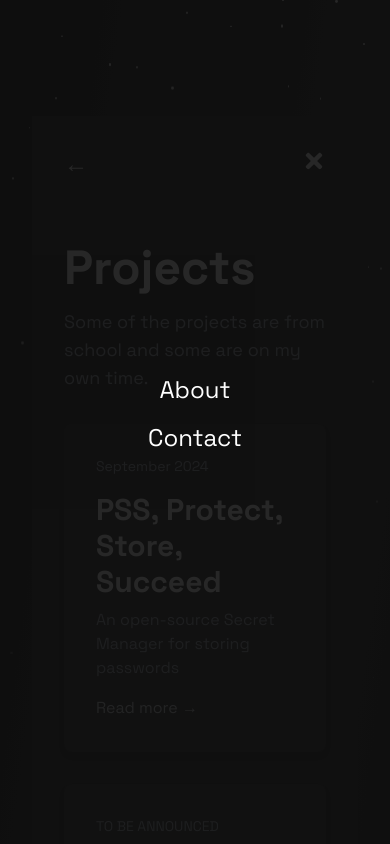
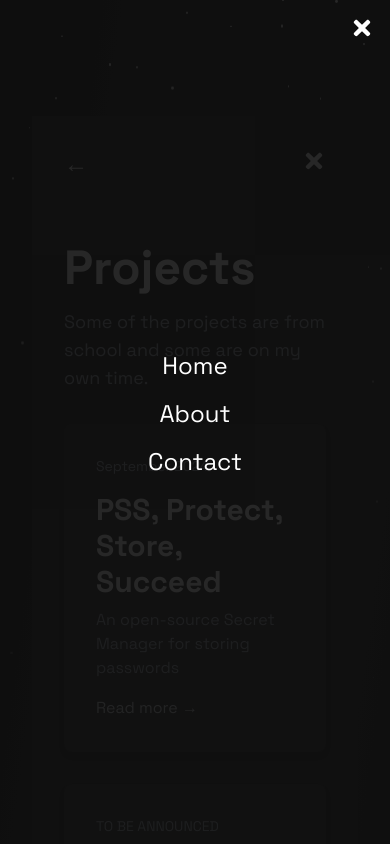
Before and after one commit to Taxanehh/website, a Next.js app: page /projects in a window 390 px wide. Both pictures are taken after a click on the button 314 px from the left and 160 px from the top of the page. Shown: the top 844 px of the page. Built offline with nearby package versions, Linux system fonts and the light colour scheme.

Commit message:
Hamburger menu fix

```diff
--- a/app/components/about.jsx
+++ b/app/components/about.jsx
@@ -74,6 +74,12 @@ export default function About() {
                 >
                   <FaTimes />
                 </button>
+                <motion.a
+                  onClick={() => { handleNavigation('/'); setIsMenuOpen(false); }}
+                  className="text-white text-2xl hover:text-gray-300 mb-4"
+                >
+                  Home
+                </motion.a>
                 <motion.a
                   onClick={() => { handleNavigation('/projects'); setIsMenuOpen(false); }}
                   className="text-white text-2xl hover:text-gray-300 mb-4"
--- a/app/components/contact.jsx
+++ b/app/components/contact.jsx
@@ -74,6 +74,12 @@ export default function Contact() {
                 >
                   <FaTimes />
                 </button>
+                <motion.a
+                  onClick={() => { handleNavigation('/'); setIsMenuOpen(false); }}
+                  className="text-white text-2xl hover:text-gray-300 mb-4"
+                >
+                  Home
+                </motion.a>
                 <motion.a
                   onClick={() => { handleNavigation('/projects'); setIsMenuOpen(false); }}
                   className="text-white text-2xl hover:text-gray-300 mb-4"
--- a/app/components/projects.tsx
+++ b/app/components/projects.tsx
@@ -134,6 +134,19 @@ export default function Projects() {
                 animate={{ opacity: 1, transition: { duration: 0.3 } }}
                 exit={{ opacity: 0, transition: { duration: 0.3 } }}
               >
+                {/* Close Button */}
+                <button
+                  onClick={toggleMenu}
+                  className="absolute top-4 right-4 text-white text-2xl"
+                >
+                  <FaTimes />
+                </button>
+                <motion.a
+                  onClick={() => { handleNavigation('/'); setIsMenuOpen(false); }}
+                  className="text-white text-2xl hover:text-gray-300 mb-4"
+                >
+                  Home
+                </motion.a>
                 <motion.a
                   onClick={() => { handleNavigation('/about'); setIsMenuOpen(false); }}
                   className="text-white text-2xl hover:text-gray-300 mb-4"
```
